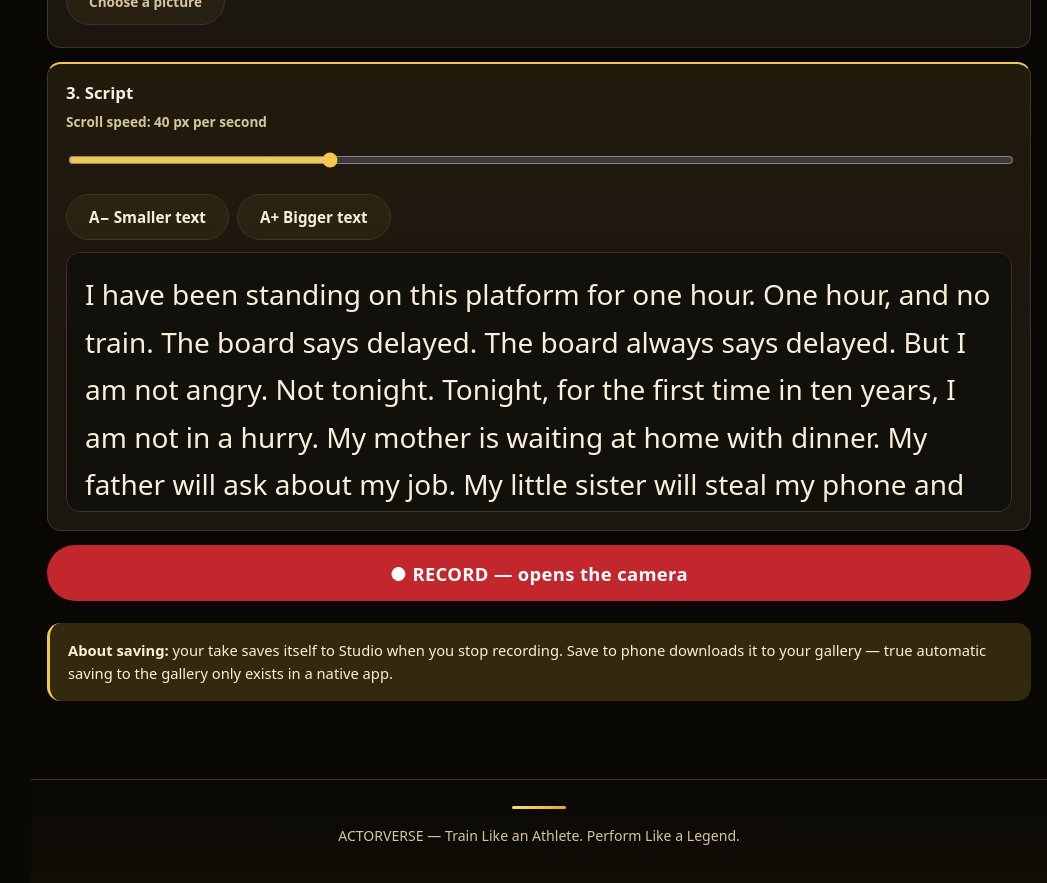
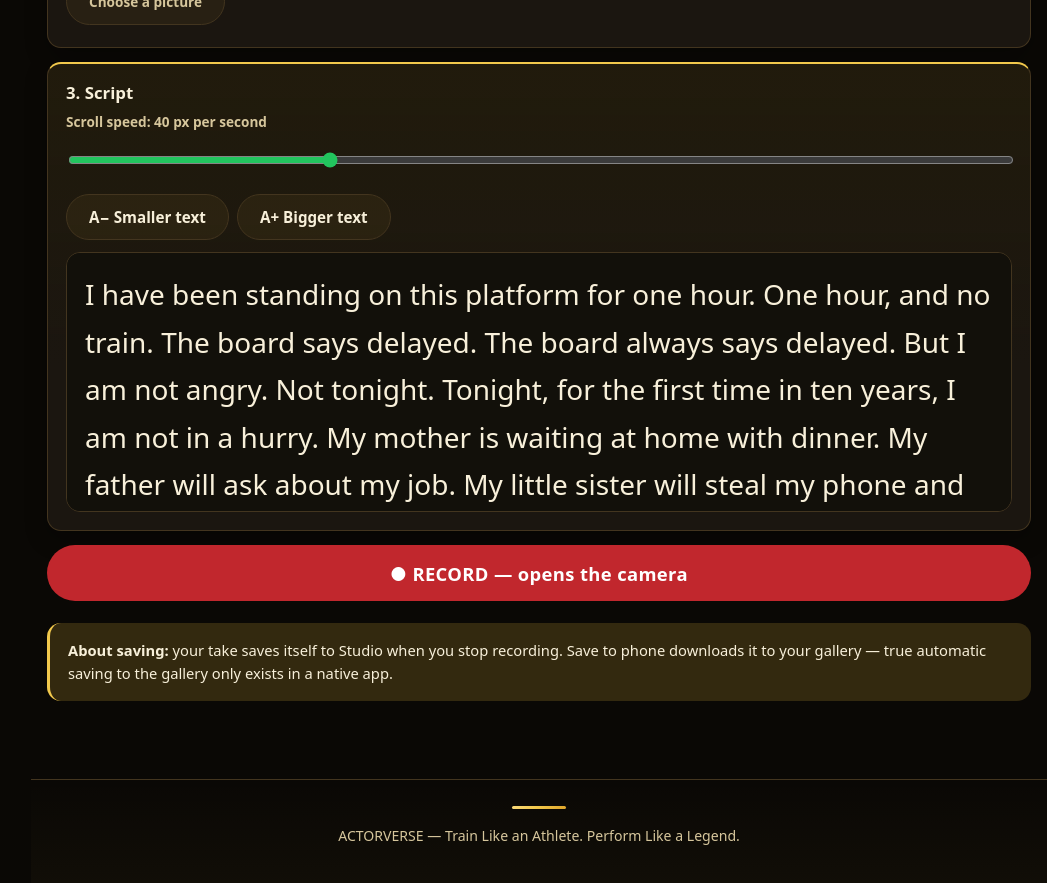
Before and after one commit to samadrepositry/actorverse, a Next.js app: page /teleprompter in a window 1280 px wide. Shown: the part 1540-2423 px from the top of the page, without its empty margins (233-1280 px from the left). Built offline with nearby package versions, Linux system fonts and the light colour scheme; no server answers.

Commit message:
ACTORVERSE: Teleprompter speed slider green

```diff
--- a/src/app/globals.css
+++ b/src/app/globals.css
@@ -887,7 +887,7 @@ h2 {
 }
 .slider-row input[type="range"] {
   width: 100%;
-  accent-color: var(--gold);
+  accent-color: #22c55e; /* Teleprompter speed slider: green, not gold. */
 }
 .record-btn {
   width: 100%;
```
